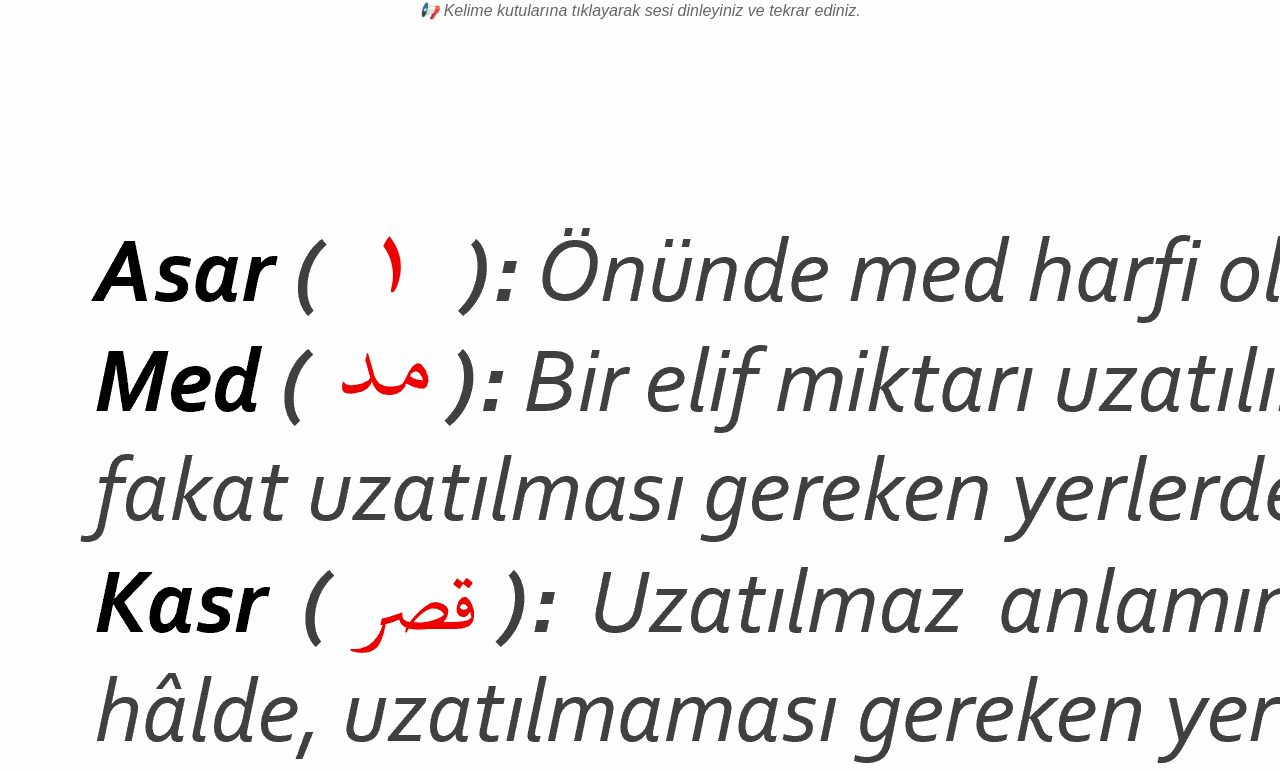
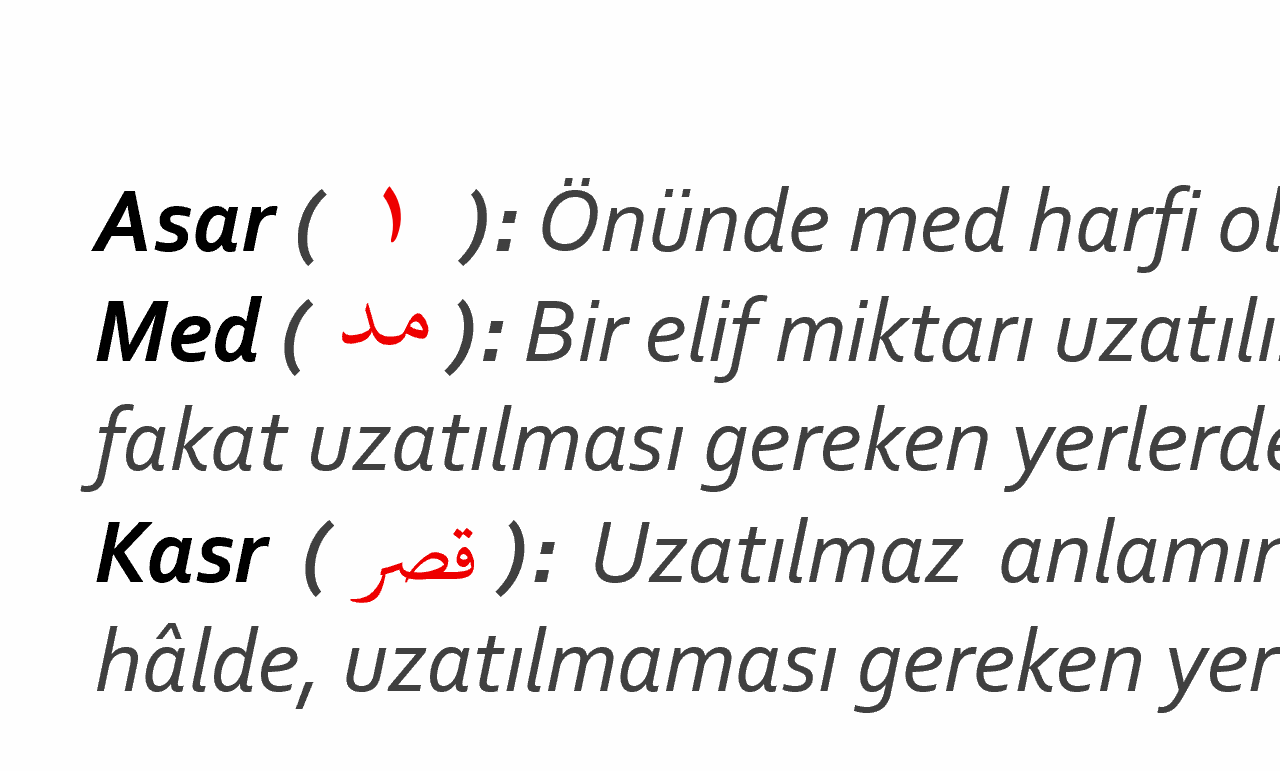
Before and after one commit to Firdevs-demir/medkasr, a plain HTML site: page index.html in a window 1280 px wide. Shown: the part 111-882 px from the top of the page. Drawn offline with Linux system fonts and the light colour scheme.

Commit message:
Update index.html

```diff
--- a/index.html
+++ b/index.html
@@ -7,7 +7,6 @@
 </head>
 <body>
   <h1>Med Kasr Alıştırmalar</h1>
-  <p class="not">📢 Kelime kutularına tıklayarak sesi dinleyiniz ve tekrar ediniz.</p>
 <div style="text-align: center; margin-top: 15px;">
   <img src="medkasr_bilgi kutusu.png" alt="Med Kasr Bilgi" class="bilgi-kutusu">
 
```
